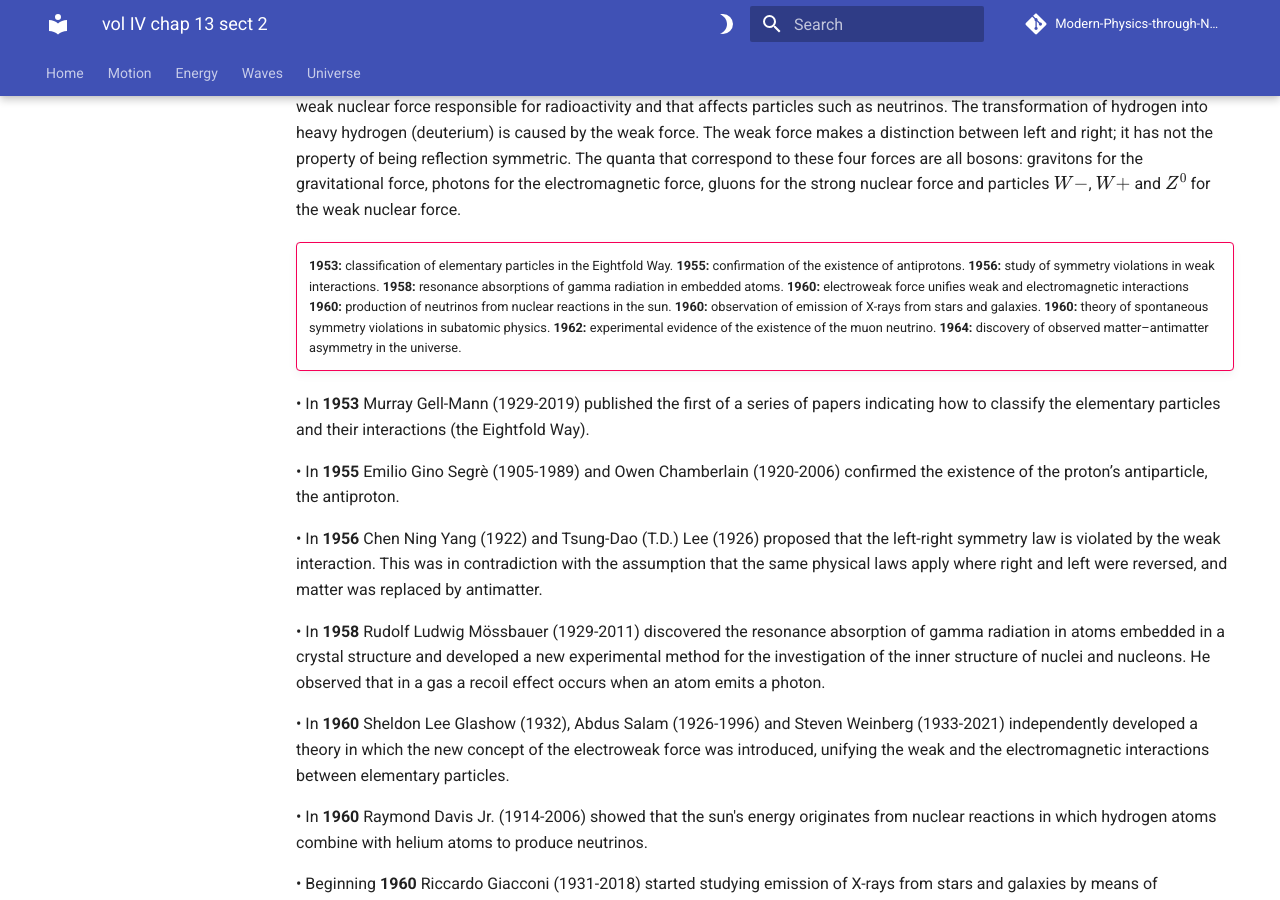
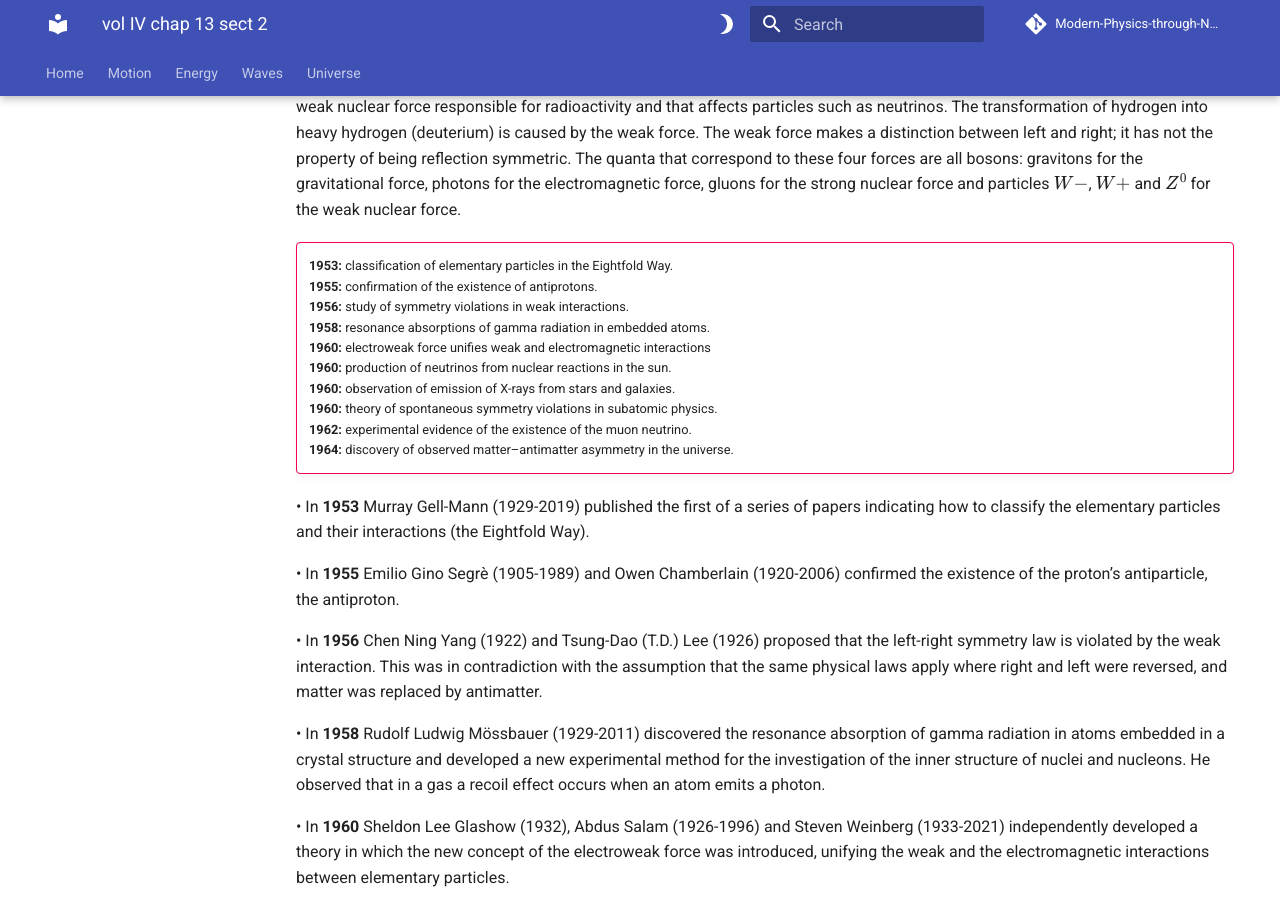
Before and after one commit to modphysnobel/modphysnobel.github.io, an MkDocs documentation site: the page built from docs/vol-IV/vol-IV-chap-13-sect-2.md, in a window 1280 px wide and 900 px high, scrolled down 1488 px. Built offline with MkDocs 1.6.1 and Material for MkDocs 9.7.7, drawn with Linux system fonts in a browser that asks for light colours; some web fonts are replaced; comment, search, counter and statistics services are not loaded.

```diff
--- a/docs/vol-IV/vol-IV-chap-13-sect-2.md
+++ b/docs/vol-IV/vol-IV-chap-13-sect-2.md
@@ -29,15 +29,16 @@ Elementary particles are fermions (they have half-integer spin) and constitute t
 Bosons (have zero or integer spin) and correspond to four types of forces: the gravitational that is attractive and the electromagnetic that can be attractive or repulsive, the strong nuclear force that keeps protons and neutrons together inside the nucleus, and the weak nuclear force responsible for radioactivity and that affects particles such as neutrinos. The transformation of hydrogen into heavy hydrogen (deuterium) is caused by the weak force. The weak force makes a distinction between left and right; it has not the property of being reflection symmetric. The quanta that correspond to these four forces are all bosons: gravitons for the gravitational force, photons for the electromagnetic force, gluons for the strong nuclear force and particles $𝑊−$, $𝑊+$ and $𝑍^0$ for the weak nuclear force.
 
 !!! bug ""
-    **1953:** classification of elementary particles in the Eightfold Way.
-    **1955:** confirmation of the existence of antiprotons.
-    **1956:** study of symmetry violations in weak interactions.
-    **1958:** resonance absorptions of gamma radiation in embedded atoms.
-    **1960:** electroweak force unifies weak and electromagnetic interactions
-    **1960:** production of neutrinos from nuclear reactions in the sun.
-    **1960:** observation of emission of X-rays from stars and galaxies.
-    **1960:** theory of spontaneous symmetry violations in subatomic physics.
-    **1962:** experimental evidence of the existence of the muon neutrino.
+
+    **1953:** classification of elementary particles in the Eightfold Way.<br>
+    **1955:** confirmation of the existence of antiprotons.<br>
+    **1956:** study of symmetry violations in weak interactions. <br>
+    **1958:** resonance absorptions of gamma radiation in embedded atoms. <br>
+    **1960:** electroweak force unifies weak and electromagnetic interactions<br>
+    **1960:** production of neutrinos from nuclear reactions in the sun. <br>
+    **1960:** observation of emission of X-rays from stars and galaxies.<br>
+    **1960:** theory of spontaneous symmetry violations in subatomic physics.<br>
+    **1962:** experimental evidence of the existence of the muon neutrino.<br>
     **1964:** discovery of observed matter–antimatter asymmetry in the universe.
 
 •	In **1953** Murray Gell-Mann (1929-2019) published the first of a series of papers indicating how to classify the elementary particles and their interactions (the Eightfold Way).
@@ -85,20 +86,21 @@ Relativistic considerations of the existence of black holes and theoretical expl
 Certain solutions of the equations of general relativity technically correspond to a singularity wrapped in a closed surface, which curves the space-time of four dimensions and thus delimits the so-called event horizon of the black hole. Such a singularity means that all the mass of the star is concentrated in a mathematical point, which by definition is dimensionless. The greater the mass of the black hole, the larger the size of its event horizon and therefore, the more intense the gravitational field that exists inside it. The black hole is not seen, we only perceive the imprint left by its presence.
 
 !!! bug ""
-    **1964:** proposition of a theory of how particles acquire mass: the Higgs boson.
-    **1964:** description of the formation of black holes.
-    **1968:**  multiwire proportional chamber for detecting particle interactions.
-    **1970:** quarks as building blocks and gluon as their binding force.
-    **1970:** theory explaining the quantum structure of electroweak interaction.
-    **1972:** explanation of the asymmetrical decay of particles called kaons.
-    **1973:**  interactions between quarks mediated by gluons (Quantum ChromoDynamics).
-    **1974:** discovery of particle (J/psi) and existence of the fourth quark, the “charm”.
-    **1974-1977:** discovery of a new particle—the tau lepton.
-    **1980:** effects produced by neutrinos passings through a tank of water inside a mine.
-    **1983:** production of W and Z particles by colliding protons and antiprotons.
-    **1990:** mapping the orbits of the brightest stars closest to the center of our galaxy.
-    **1998:** neutrinos switch their identities before arriving to the Earth’s atmospheres.
-    **2000:** study of neutrinos created in nuclear reactions in the Sun.
+
+    **1964:** proposition of a theory of how particles acquire mass: the Higgs boson.<br>
+    **1964:** description of the formation of black holes.<br>
+    **1968:**  multiwire proportional chamber for detecting particle interactions.<br>
+    **1970:** quarks as building blocks and gluon as their binding force. <br>
+    **1970:** theory explaining the quantum structure of electroweak interaction.<br>
+    **1972:** explanation of the asymmetrical decay of particles called kaons.<br>
+    **1973:**  interactions between quarks mediated by gluons (Quantum ChromoDynamics).<br>
+    **1974:** discovery of particle (J/psi) and existence of the fourth quark, the “charm”.<br>
+    **1974-1977:** discovery of a new particle—the tau lepton. <br>
+    **1980:** effects produced by neutrinos passings through a tank of water inside a mine. <br>
+    **1983:** production of W and Z particles by colliding protons and antiprotons.<br>
+    **1990:** mapping the orbits of the brightest stars closest to the center of our galaxy.<br>
+    **1998:** neutrinos switch their identities before arriving to the Earth’s atmospheres.<br>
+    **2000:** study of neutrinos created in nuclear reactions in the Sun. <br>
     **2012:** experiments conducted at CERN confirmed the existence of the Higgs particle.
 
 •	In **1964** François Englert (1932) and Robert Brout (1928-2011) proposed independently of Peter W. Higgs (1929) a theory of how particles acquire mass.
```
